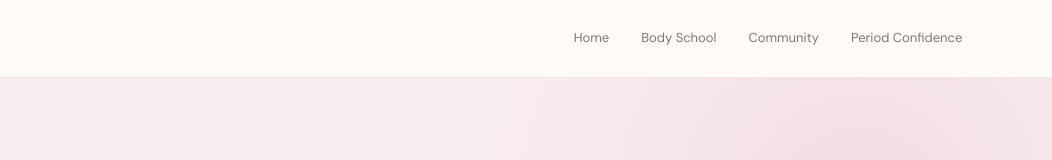
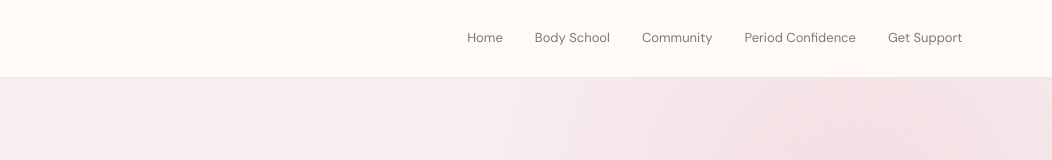
Before and after one commit to labpulsehealth-glitch/Matoni, a plain HTML site: page index.html in a window 1280 px wide. Shown: the top 160 px of the page, 228-1280 px from the left. Drawn offline with nearby package versions, Linux system fonts and the light colour scheme.

Commit message:
Update index.html

```diff
--- a/index.html
+++ b/index.html
@@ -23,6 +23,7 @@
         <a href="learn.html">Body School</a>
         <a href="community.html">Community</a>
         <a href="confidence.html">Period Confidence</a>
+        <a href="support.html">Get Support</a>
     </nav>
 </header>
 
```
